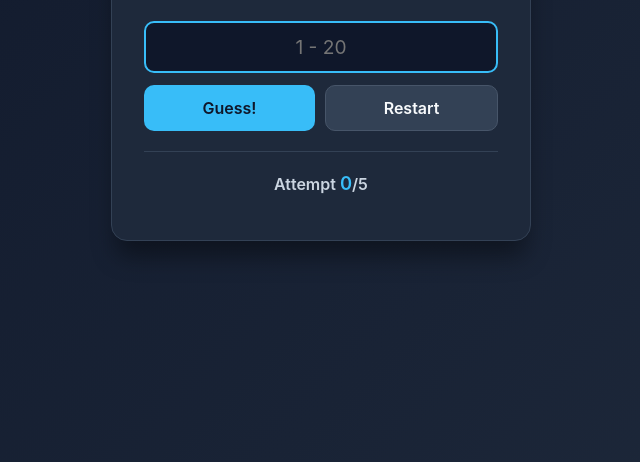
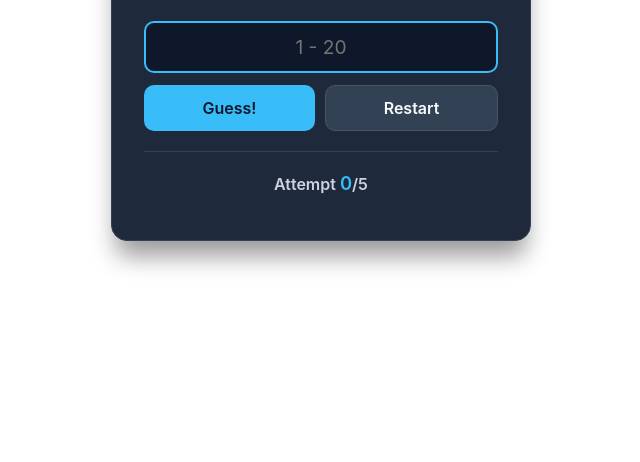
Before and after one commit to Zola473/guess-game, a plain HTML site: page index.html in a window 1280 px wide. Shown: the part 338-800 px from the top of the page, without its empty margins (319-959 px from the left). Drawn offline with Linux system fonts and the light colour scheme.

Commit message:
<style change>

```diff
--- a/style.css
+++ b/style.css
@@ -10,7 +10,6 @@ body {
   display: flex;
   align-items: center;
   justify-content: center;
-  background: linear-gradient(135deg, #0f172a 0%, #1e293b 100%);
   color: #f8fafc;
   padding: 20px;
 }
```
